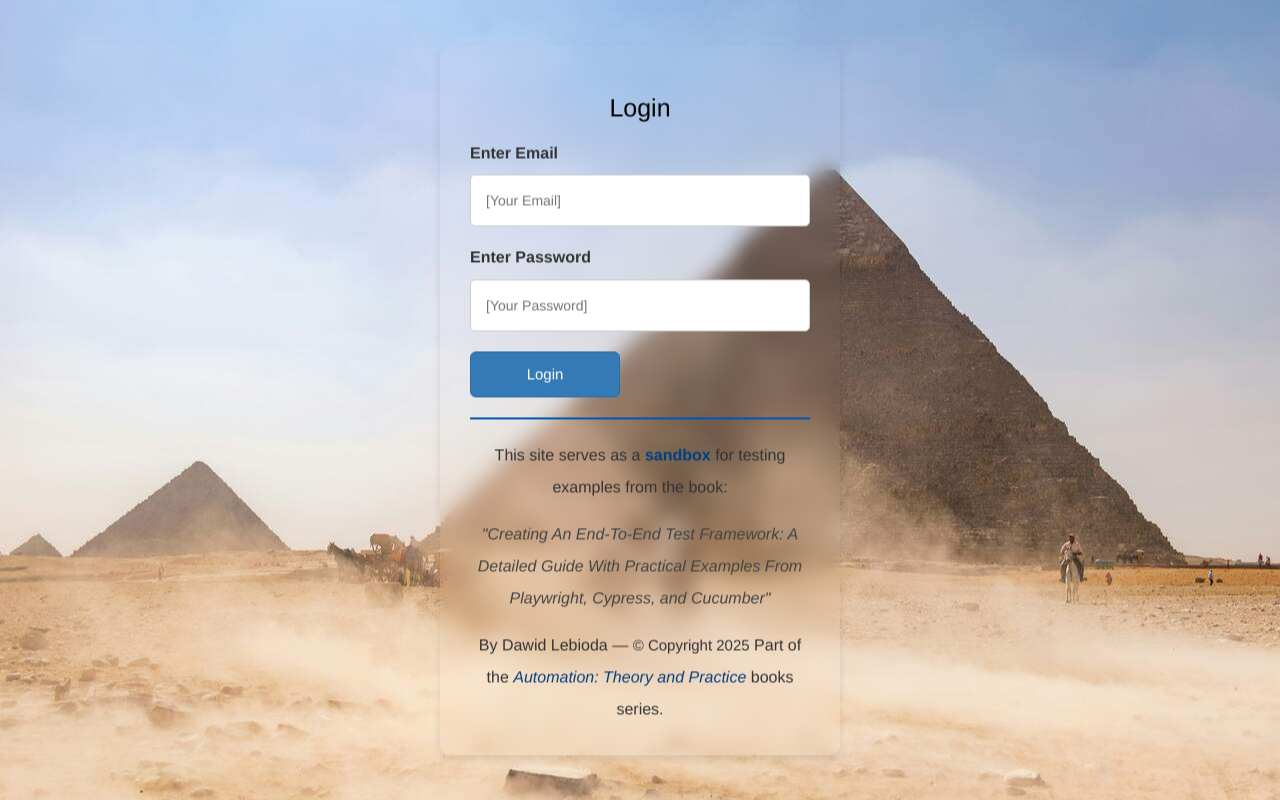
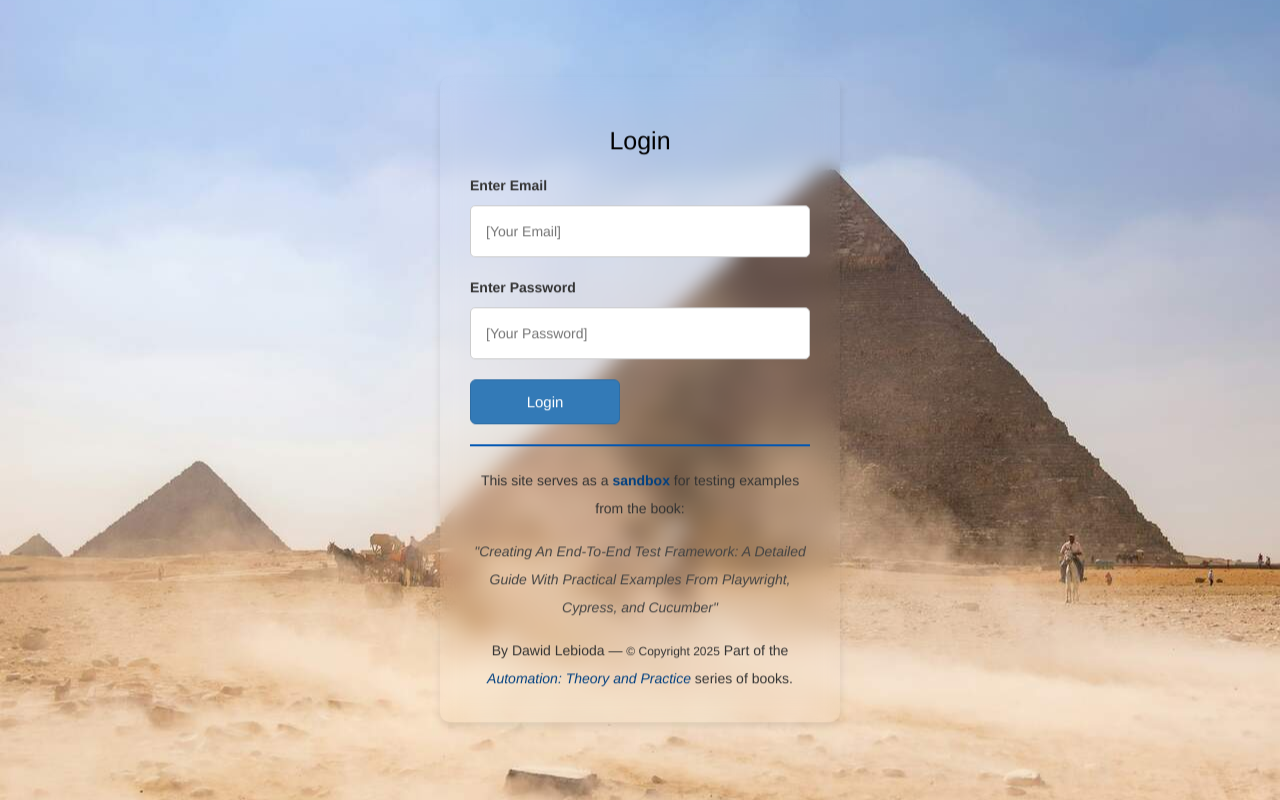
Before and after one commit to dawleb/automation-playground, a React (Create React App) app in the folder frontend/: page / in a window 1280 px wide. Built offline with nearby package versions, Linux system fonts and the light colour scheme; no server answers.

Commit message:
minor fixes

```diff
--- a/frontend/src/App.css
+++ b/frontend/src/App.css
@@ -100,15 +100,15 @@ button#submit {
 
 @media (min-width: 768px) {
   .form-label {
-    font-size: 1.6rem;
+    font-size: 1.4rem;
   }
 
   .footer {
-    font-size: 1.6rem;
+    font-size: 1.4rem;
     line-height: 2;
   }
 
   .footer .copyright {
-    font-size: 1.5rem;
+    font-size: 1.2rem;
   }
 }
--- a/frontend/src/Login.js
+++ b/frontend/src/Login.js
@@ -70,7 +70,7 @@ function Login() {
                 </p>
                 <p>
                     By Dawid Lebioda &mdash; <span className="copyright">© Copyright 2025</span>
-                    <span> Part of the <em>Automation: Theory and Practice</em> books series.</span>
+                    <span> Part of the <em>Automation: Theory and Practice</em> series of books.</span>
                 </p>
             </div>
         </div>
```
